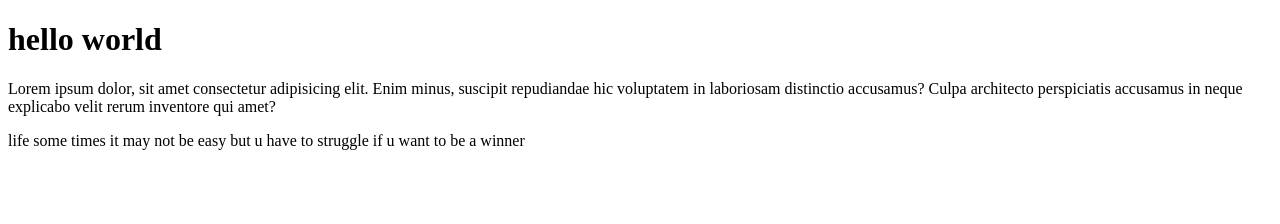
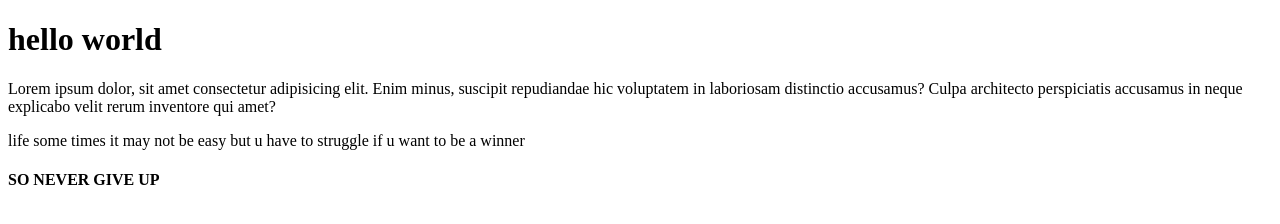
Before and after one commit to Abdenki/git-practise, a plain HTML site: page index.html in a window 1280 px wide. Drawn offline with Linux system fonts and the light colour scheme.

```diff
--- a/index.html
+++ b/index.html
@@ -9,6 +9,7 @@
     <h1>hello world</h1>
     <p>Lorem ipsum dolor, sit amet consectetur adipisicing elit. Enim minus, suscipit repudiandae hic voluptatem in laboriosam distinctio accusamus? Culpa architecto perspiciatis accusamus in neque explicabo velit rerum inventore qui amet?</p>
 <p>life some times it may not be easy but u have to struggle if u want to be a winner</p>
+<h4>SO NEVER GIVE UP</h4>
 
 </body>
 </html>
```
